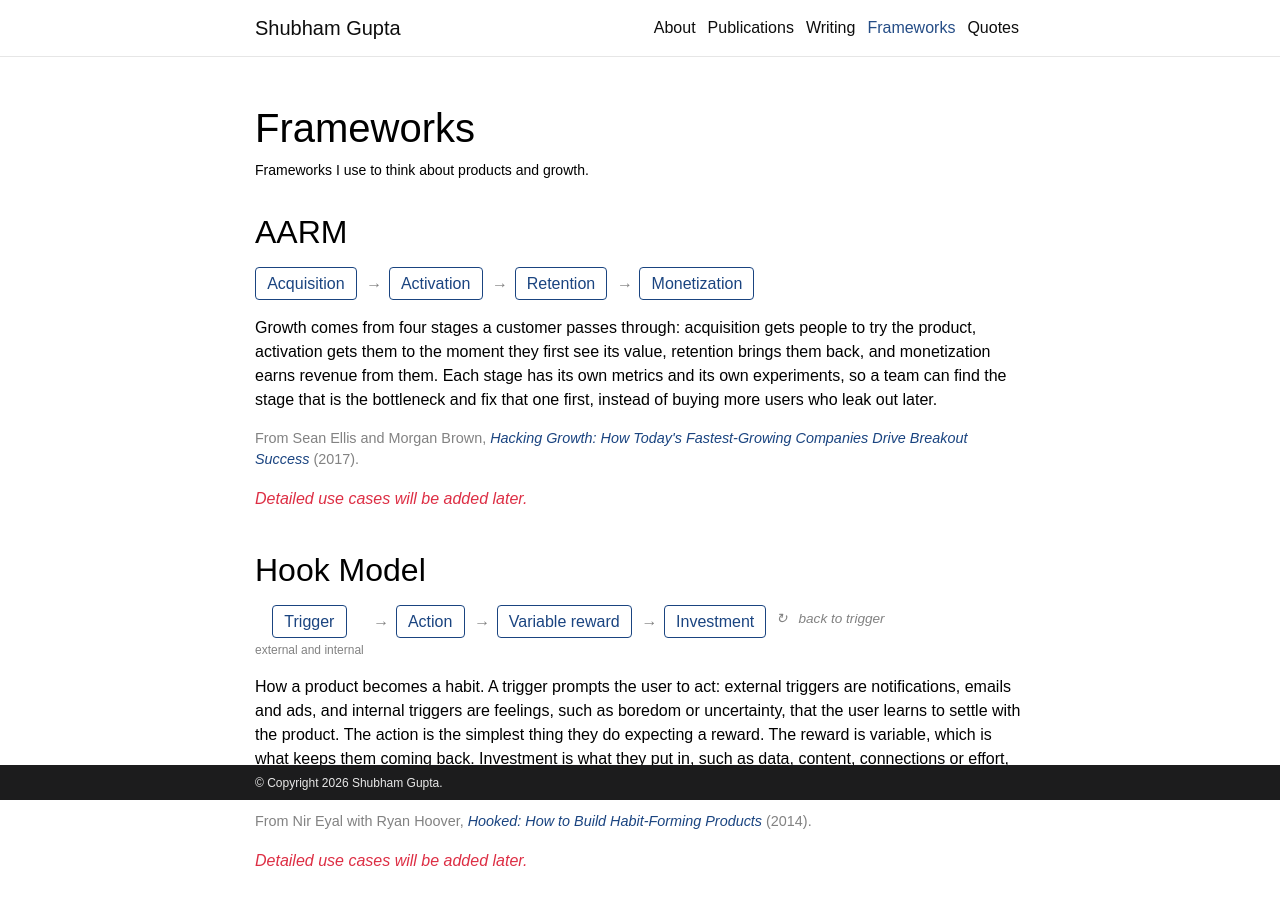
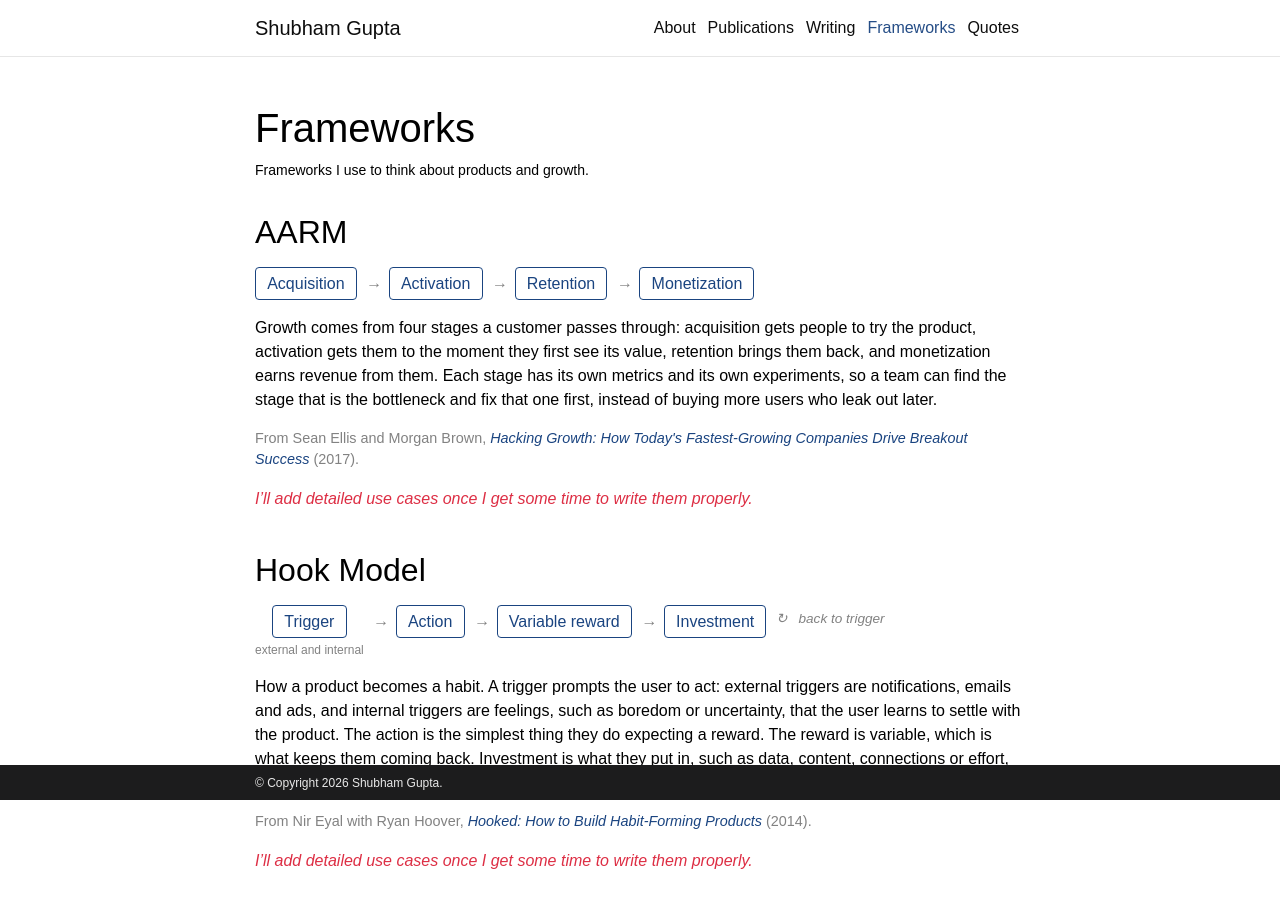
Before and after one commit to shubhamguptaiitd/shubhamguptaiitd.github.io, an Eleventy site: page src/frameworks.njk in a window 1280 px wide. Built offline with nearby package versions, Linux system fonts and the light colour scheme; Eleventy itself is replaced by a stand-in of ours; files that its build step writes are made by us from their sources; no server answers; a web font is replaced by a local one; what @retorquere/bibtex-parser would draw is missing.

Commit message:
Reword the Frameworks use-cases note
Co-Authored-By: Claude Opus 5.5 <noreply@anthropic.com>

```diff
--- a/src/frameworks.njk
+++ b/src/frameworks.njk
@@ -12,7 +12,7 @@ description: Frameworks I use to think about products and growth.
   {%- if item.url %}
   <p class="fw-more"><a href="{{ item.url }}">Read the detailed use cases &rarr;</a></p>
   {%- else %}
-  <p class="fw-more fw-soon">Detailed use cases will be added later.</p>
+  <p class="fw-more fw-soon">I’ll add detailed use cases once I get some time to write them properly.</p>
   {%- endif %}
 </section>
 {%- endfor %}
--- a/src/frameworks/frameworks.11tydata.js
+++ b/src/frameworks/frameworks.11tydata.js
@@ -1,6 +1,6 @@
 // Settings shared by every file in src/frameworks/.
 // A framework gets its own page at /frameworks/<file name>/ only once it is marked `published: true`;
-// until then it shows on the Frameworks page with "Detailed use cases will be added later".
+// until then it shows on the Frameworks page with a note that detailed use cases are on the way.
 export default {
   tags: ["frameworks"],
   layout: "layouts/framework.njk",
```
